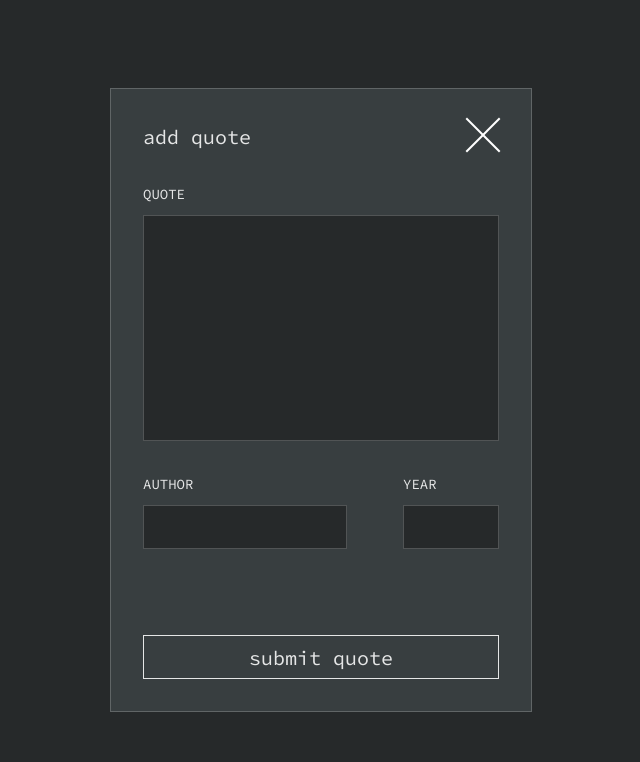
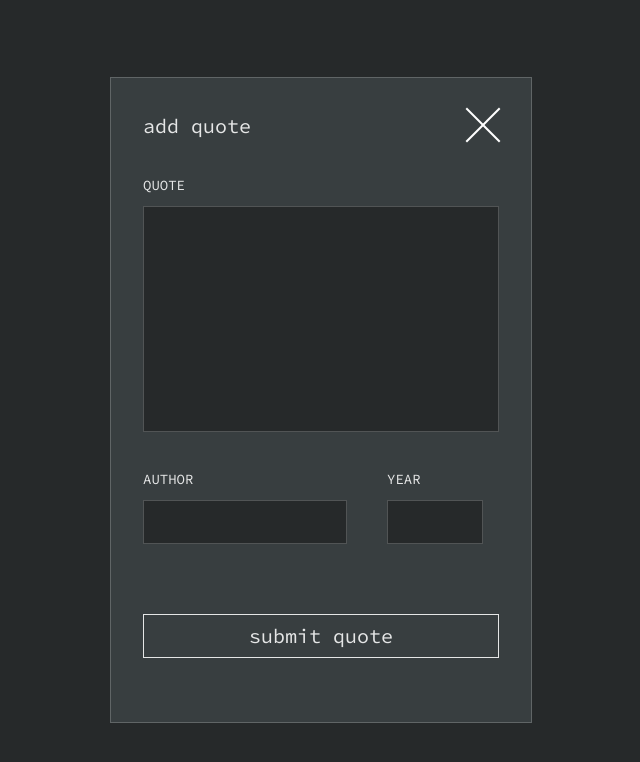
Before and after one commit to JonoMacC/computing-quotes, a website: page public/add-quote.html in a window 1280 px wide. Shown: the whole page, without its empty margins (319-959 px from the left). Drawn offline with Linux system fonts and the light colour scheme.

Commit message:
clean up styling

```diff
--- a/public/add-quote.html
+++ b/public/add-quote.html
@@ -16,11 +16,11 @@
     <!-- Favicon -->
     <link rel="icon" type="image/svg+xml" href="favicon.svg" />
   </head>
-  <body class="quote-form-container">
-    <div id="quote-form">
+  <body class="full-height">
+    <div id="quote-form" class="form modal">
       <header>
-        <span>add quote</span>
-        <button id="close" class="icon">
+        <span class="form-title">add quote</span>
+        <button id="close" class="icon right">
           <a href="index.html">
             <img src="resources/icons/close.svg" type="image/svg+xml" />
           </a>
@@ -28,28 +28,36 @@
       </header>
 
       <!-- Add Quote Form -->
-      <section id="form-body">
-        <section id="quote-text">
-          <label for="quote">Quote</label>
+      <ul class="form-body">
+        <li id="quote-text">
+          <label for="quote" class="label">Quote</label>
           <textarea id="quote" name="quote" rows="10"></textarea>
-        </section>
-        <section id="attribution">
-          <section id="author-text">
-            <label for="person-choice">Author</label>
-            <input list="person" id="person-choice" name="person-choice" />
-            <datalist id="person">
-              <option value="Ellen Ullman"> </option>
-              <option value="Alan Turing"> </option>
-            </datalist>
-          </section>
-          <section id="year-text">
-            <label for="year">Year</label>
-            <input id="year" />
-          </section>
-        </section>
-
-        <button id="submit-quote">submit quote</button>
-      </section>
+        </li>
+        <li id="quote-attribution">
+          <ul class="list-horiz">
+            <li id="author-text">
+              <label for="person-choice" class="label">Author</label>
+              <input
+                list="person"
+                id="person-choice"
+                name="person-choice"
+                class="small"
+              />
+              <datalist id="person">
+                <option value="Ellen Ullman"> </option>
+                <option value="Alan Turing"> </option>
+              </datalist>
+            </li>
+            <li id="year-text">
+              <label for="year" class="label">Year</label>
+              <input id="year" class="small" />
+            </li>
+          </ul>
+        </li>
+        <li class="bottom">
+          <button id="submit-quote">submit quote</button>
+        </li>
+      </ul>
     </div>
 
     <!-- Add Quote Submission Results -->
--- a/public/styles.css
+++ b/public/styles.css
@@ -1,6 +1,7 @@
 /* Font & Basic Styles */
 * {
   font-family: "Source Code Pro", monospace;
+  font-variant-numeric: slashed-zero;
   margin: 0;
   padding: 0;
   background-color: none;
@@ -15,7 +16,10 @@ html {
 
 body {
   font-family: "Source Code Pro", monospace;
+  font-variant-numeric: slashed-zero;
   font-weight: 400;
+  font-size: 0.875rem;
+  line-height: 1.125rem;
   background-color: var(--bg-dark);
   display: flex;
   flex-direction: column;
@@ -73,17 +77,17 @@ body {
 }
 
 /* Universal Styles */
+/* Text Styles */
 h1 {
   font-size: 2rem;
   line-height: 2.5rem;
   margin-bottom: 1rem;
 }
 
-.selector {
-  width: 0.375rem;
-  height: 1.125rem;
-  background: var(--cyberpunk-green);
-  box-shadow: 0px 0px 1rem rgba(136, 255, 241, 0.4);
+.label {
+  font-size: 0.875rem;
+  line-height: 1.125rem;
+  text-transform: uppercase;
 }
 
 a {
@@ -100,25 +104,58 @@ a {
     Arial, sans-serif, "Apple Color Emoji", "Segoe UI Emoji", "Segoe UI Symbol";
 }
 
+p {
+  margin-bottom: 1.5rem;
+}
+
+/* Alignment Styles */
+.right {
+  margin: 0 0 0 auto;
+}
+
+.bottom {
+  margin: 1.375rem 0 0 0;
+}
+
+/* Selector */
+.selector {
+  width: 0.375rem;
+  height: 1.125rem;
+  background: var(--cyberpunk-green);
+  box-shadow: 0px 0px 1rem rgba(136, 255, 241, 0.4);
+}
+
+/* Input Field Styles */
 textarea {
   resize: none;
-}
-
-label {
-  font-size: 0.875rem;
-  line-height: 1.125rem;
-  text-transform: uppercase;
 }
 
 input {
   font-size: 1rem;
   line-height: 1.5rem;
-  width: 86%;
   height: 2.75rem;
+  width: 82%;
   padding: 0.75rem;
   background: none;
   border: 1px solid var(--border-light-mid);
   border-radius: 0.5rem;
+}
+
+input.small {
+  height: 2.75rem;
+}
+
+input.small,
+textarea {
+  font-size: 1rem;
+  line-height: 1.25rem;
+  background: var(--bg-dark);
+  border: 1px solid var(--border-light);
+  color: var(--cyberpunk-green);
+  padding: 0.75rem;
+  width: 100%;
+  margin-top: 0.75rem;
+  border-radius: 0;
 }
 
 /* Button Styles */
@@ -128,6 +165,7 @@ button {
   background: transparent;
   color: var(--text-light);
   font-size: 1rem;
+  line-height: 1.25rem;
   padding: 0.75rem 2rem;
   height: 2.75rem;
   width: 100%;
@@ -139,6 +177,10 @@ button {
 button:hover {
   background-color: rgba(222, 245, 255, 0.1);
   transition: background-color ease-in-out 0.2s;
+}
+
+button a {
+  text-decoration: none;
 }
 
 button.icon {
@@ -153,6 +195,10 @@ button.icon img {
   width: 100%;
 }
 
+button.icon:hover {
+  background: none;
+}
+
 button.action {
   padding: 0.75rem;
   width: 2.75rem;
@@ -162,11 +208,31 @@ button.action.wide {
   width: auto;
 }
 
-button a {
-  text-decoration: none;
+/* List Styles */
+.list-horiz {
+  display: flex;
+  flex-flow: row wrap;
+  justify-content: space-between;
+  align-items: center;
+}
+
+.list-horiz > li {
+  margin: 0 1rem 1rem 0;
+}
+
+.list-horiz.attr {
+  justify-content: start;
+}
+
+.list-horiz.attr > li {
+  margin: 0 2rem 0 0;
 }
 
 /* Container & Section Styles */
+.full-height {
+  height: 100vh;
+}
+
 .wrapper {
   min-height: 100vh;
   display: grid;
@@ -180,28 +246,20 @@ main {
 /* Navigation Menu */
 nav {
   width: 80%;
-  max-width: 10.375rem;
+  max-width: 12.375rem;
   margin: 1rem auto;
 }
 
-nav ul {
-  display: flex;
-  flex-flow: row wrap;
-  align-items: center;
-  justify-content: space-between;
-}
-
-nav ul li {
+nav ul > li {
   display: flex;
   align-items: center;
+  margin: 0;
 }
 
 nav a {
   margin: 0.625rem;
   display: inline-block;
-  text-transform: uppercase;
   text-decoration: none;
-  font-size: 0.875rem;
 }
 
 nav a:active {
@@ -217,7 +275,6 @@ nav a:active {
 #control-cover {
   background: var(--bg-dark);
   z-index: 2;
-  height: 1rem;
   position: absolute;
   top: 0;
   left: 0;
@@ -262,22 +319,6 @@ nav a:active {
 /* Quotes */
 #quote-container {
   margin-top: 4.75rem;
-  width: 100%;
-  font-size: 0.875rem;
-  line-height: 1.125rem;
-}
-
-.quote-text {
-  margin-bottom: 1.5rem;
-}
-
-.attribution {
-  display: flex;
-  flex-flow: row nowrap;
-}
-
-.attribution span {
-  margin-right: 2rem;
 }
 
 .single-quote {
@@ -292,49 +333,36 @@ nav a:active {
   background: #485053;
 }
 
-/* Add Quote Form */
-.quote-form-container {
-  height: 100vh;
+/* Forms */
+.modal {
+  max-width: 422px;
+  margin: auto;
 }
 
-#quote-form {
-  display: flex;
-  flex-direction: column;
+.form {
   width: 100%;
-  max-width: 422px;
   padding: 1rem;
   background: var(--surface-dark);
   border: 1px solid var(--border-light);
-  margin: auto auto;
 }
 
-#quote-form header {
+.form-title {
+  font-size: 1.25rem;
+}
+
+.form-body {
+  display: flex;
+  flex-direction: column;
+}
+
+.form-body > * {
+  margin-bottom: 2rem;
+}
+
+.form header {
   display: flex;
   align-items: center;
   margin-bottom: 1rem;
-}
-
-#quote-form span {
-  font-size: 1.25rem;
-  margin: 0;
-}
-
-#quote-form input {
-  height: 2.75rem;
-}
-
-#quote-form input,
-#quote-form textarea {
-  background: var(--bg-dark);
-  border: 1px solid var(--border-light);
-  color: var(--cyberpunk-green);
-  padding: 0.75rem;
-  font-size: 1rem;
-  line-height: 1.25rem;
-  width: 100%;
-  font-variant-numeric: slashed-zero;
-  margin-top: 0.75rem;
-  border-radius: 0;
 }
 
 #author-text {
@@ -343,30 +371,6 @@ nav a:active {
 
 #year-text {
   width: 6rem;
-}
-
-#submit-quote {
-  margin-top: 1.375rem;
-}
-
-#attribution {
-  display: flex;
-  flex-flow: row wrap;
-  justify-content: space-between;
-}
-
-#form-body {
-  padding: 0;
-  display: flex;
-  flex-direction: column;
-}
-
-#form-body section {
-  margin-bottom: 2rem;
-}
-
-#close {
-  margin: 0 0 0 auto;
 }
 
 /* Footer */
@@ -383,8 +387,20 @@ footer p {
 }
 
 /* Media Queries */
+/* Larger Phones & Small Tablets */
+@media all and (min-width: 420px) {
+  input {
+    width: 88%;
+  }
+}
+
 /* Tablet & Larger */
 @media all and (min-width: 736px) {
+  body {
+    font-size: 1rem;
+    line-height: 1.25rem;
+  }
+
   main {
     width: 82%;
     margin: 10rem auto;
@@ -416,7 +432,6 @@ footer p {
   input {
     font-size: 1.5rem;
     line-height: 1.875rem;
-    width: 88%;
     height: 4rem;
   }
 
@@ -444,21 +459,14 @@ footer p {
 
   #quote-container {
     margin-top: 2.75rem;
-    width: 100%;
-    font-size: 1rem;
-    line-height: 1.25rem;
   }
 
-  #quote-form header {
-    margin: 0;
-  }
-
-  #quote-form span {
+  .form-title {
     margin-left: 1rem;
   }
 
-  #form-body {
-    padding: 1rem;
+  .form-body {
+    margin: 1rem;
   }
 }
 
@@ -492,12 +500,12 @@ footer p {
   }
 
   #control-bar {
-    width: 589px;
+    width: 592px;
   }
 
   #quote-container {
-    width: 589px;
     margin-top: 12rem;
+    width: 592px;
   }
 
   #action-bar {
```
Also changed, not shown: public/index.html (+5 -5 lines), public/script.js (+6 -3 lines).
